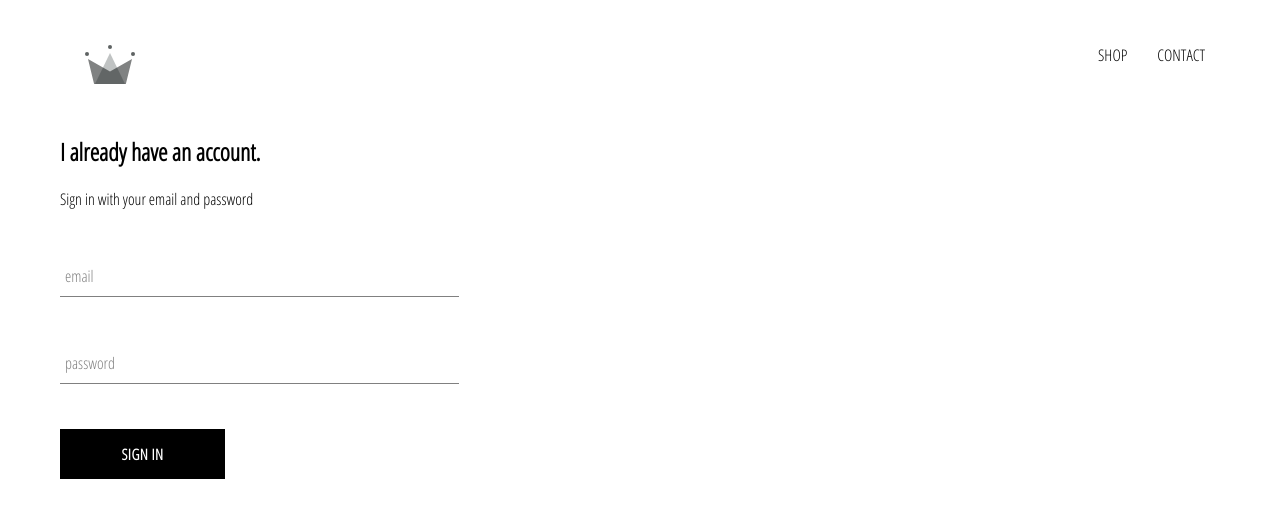
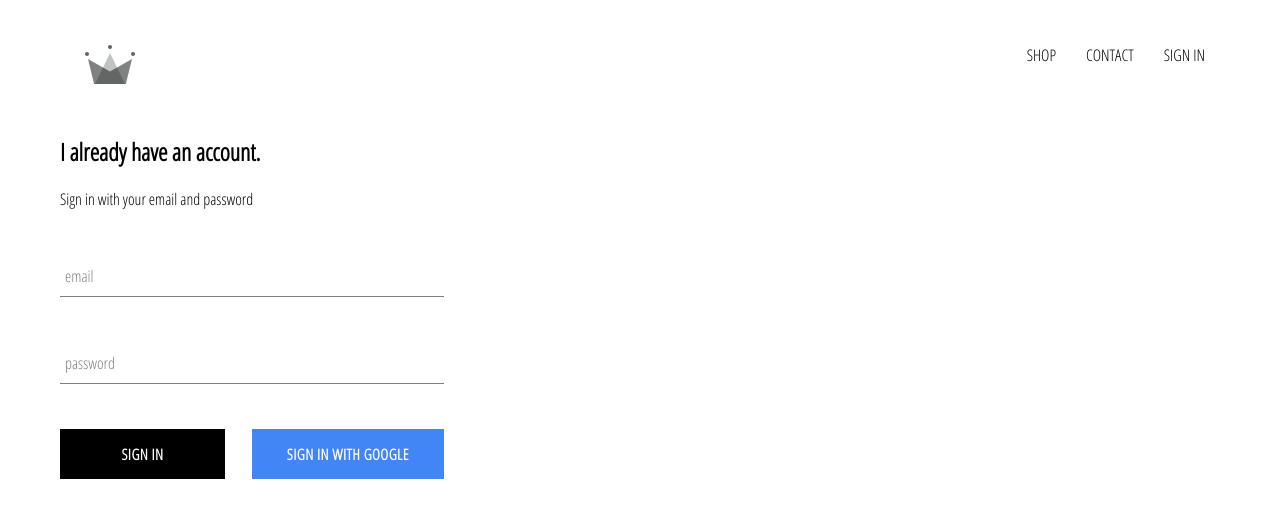
Before and after one commit to d4v1dk/crwn-clothing, a React (Create React App) app: page /signin in a window 1280 px wide. Shown: the top 518 px of the page. Built offline with nearby package versions, Linux system fonts and the light colour scheme; no server answers.

Commit message:
integrated firebase, created sign in with google

```diff
--- a/package.json
+++ b/package.json
@@ -6,6 +6,7 @@
     "@testing-library/jest-dom": "^4.2.4",
     "@testing-library/react": "^9.5.0",
     "@testing-library/user-event": "^7.2.1",
+    "firebase": "^7.15.1",
     "node-sass": "^4.14.1",
     "react": "^16.13.1",
     "react-dom": "^16.13.1",
--- a/src/App.css
+++ b/src/App.css
@@ -7,3 +7,7 @@
     text-decoration: none;
     color: black;
 }
+
+* {
+    box-sizing: border-box;
+}
--- a/src/App.js
+++ b/src/App.js
@@ -1,4 +1,4 @@
-import React from 'react';
+import React, { Component } from 'react';
 import './App.css';
 
 import { Route, Switch } from 'react-router-dom';
@@ -7,12 +7,34 @@
 import ShopPage from './pages/shop/shop.component';
 import SignInAndSignUp from './pages/sign-in-and-sign-up/sign-in-and-sign-up.component';
 import Header from './components/header/header.component';
+import { auth } from './firebase/firebase.utils';
 
 
-function App() {
+class App extends Component {
+  constructor() {
+    super();
+
+    this.state = {
+      currentUser: null
+    }
+  }
+
+  unsubscribeFromAuth = null;
+
+  componentDidMount() {
+    auth.onAuthStateChanged(user => {
+      this.setState({ currentUser: user });
+    })
+  }
+
+  componentWillUnmount() {
+    this.unsubscribeFromAuth();
+  }
+
+  render() {
     return (
       <div>
-      <Header />
+        <Header currentUser={this.state.currentUser} />
         <Switch>
           <Route exact path='/' component={HomePage} />
           <Route exact path='/shop' component={ShopPage} />
@@ -21,5 +43,6 @@
       </div>
     );
   }
+}
 
 export default App;
--- a/src/components/custom-button/custom-button.component.jsx
+++ b/src/components/custom-button/custom-button.component.jsx
@@ -2,9 +2,9 @@
 
 import './custom-button.styles.scss';
 
-const CustomButton = ({ children, ...otherProps }) => {
+const CustomButton = ({ children, isGoogleSignIn, ...otherProps }) => {
     return (
-        <button className='custom-button' {...otherProps}>
+        <button className={`${isGoogleSignIn ? 'google-sign-in' : ''} custom-button`} {...otherProps}>
             {children}
         </button>
     );
--- a/src/components/custom-button/custom-button.styles.scss
+++ b/src/components/custom-button/custom-button.styles.scss
@@ -19,4 +19,14 @@
     color: black;
     border: 1px solid black;
   }
+
+  &.google-sign-in {
+    background-color: #4285f4;
+    color: white;
+
+    &:hover {
+      background-color: #357ae8;
+      border: none;
+    }
+  }
 }
--- a/src/components/header/header.component.jsx
+++ b/src/components/header/header.component.jsx
@@ -1,11 +1,13 @@
 import React from 'react';
 import { Link } from 'react-router-dom';
+
+import { auth } from '../../firebase/firebase.utils';
 
 import { ReactComponent as Logo } from '../../assets/crown.svg';
 
 import './header.styles.scss';
 
-const Header = () => {
+const Header = ({ currentUser }) => {
     return (
         <div className='header'>
             <Link to='/' className='logo-container'>
@@ -18,6 +20,15 @@
                 <Link className='option' to='/shop'>
                     CONTACT
                 </Link>
+                {currentUser ? (
+                    <div className='option' onClick={() => auth.signOut()}>
+                    SIGN OUT
+                    </div>
+                ) : (
+                    <Link className='option' to='/signin'>
+                    SIGN IN
+                    </Link>
+                )}
             </div>
         </div>
     );
--- a/src/components/header/header.styles.scss
+++ b/src/components/header/header.styles.scss
@@ -20,6 +20,7 @@
 
     .option {
       padding: 10px 15px;
+      cursor: pointer;
     }
   }
 }
--- a/src/components/sign-in/sign-in.component.jsx
+++ b/src/components/sign-in/sign-in.component.jsx
@@ -2,6 +2,8 @@
 
 import FormInput from '../form-input/form-input.component';
 import CustomButton from '../custom-button/custom-button.component';
+
+import { signInWithGoogle } from '../../firebase/firebase.utils';
 
 import './sign-in.styles.scss';
 
@@ -47,7 +49,10 @@
                         label='password'
                         required
                     />
-                    <CustomButton type='submit'>Sign In</CustomButton>
+                    <div className='buttons'>
+                        <CustomButton type='submit'>Sign In</CustomButton>
+                        <CustomButton onClick={signInWithGoogle} isGoogleSignIn>Sign In with google</CustomButton>
+                    </div>
                 </form>
             </div>
         );
--- a/src/components/sign-in/sign-in.styles.scss
+++ b/src/components/sign-in/sign-in.styles.scss
@@ -6,4 +6,9 @@
     .title {
         margin: 10px 0;
     }
+
+    .buttons {
+        display: flex;
+        justify-content: space-between;
+    }
 }
--- /dev/null
+++ b/src/firebase/firebase.utils.js
@@ -0,0 +1,24 @@
+import firebase from 'firebase/app';
+import 'firebase/firestore';
+import 'firebase/auth';
+
+const config = {
+    apiKey: "AIzaSyCMPkbJTMjvHdxo0LeonpL9OIQQBL58zzg",
+    authDomain: "crwn-clothing-8f966.firebaseapp.com",
+    databaseURL: "https://crwn-clothing-8f966.firebaseio.com",
+    projectId: "crwn-clothing-8f966",
+    storageBucket: "crwn-clothing-8f966.appspot.com",
+    messagingSenderId: "764100167447",
+    appId: "1:764100167447:web:2feebe5af2a5c02897d952"
+}
+
+firebase.initializeApp(config);
+
+export const auth = firebase.auth();
+export const firestore = firebase.firestore();
+
+const provider = new firebase.auth.GoogleAuthProvider();
+provider.setCustomParameters({ prompt: 'select_account' });
+export const signInWithGoogle = () => auth.signInWithPopup(provider);
+
+export default firebase;
```
Also changed, not shown: 1 other file (tests, documents, lock files or other folders). Lines whose indentation alone changed are shown as unchanged.
